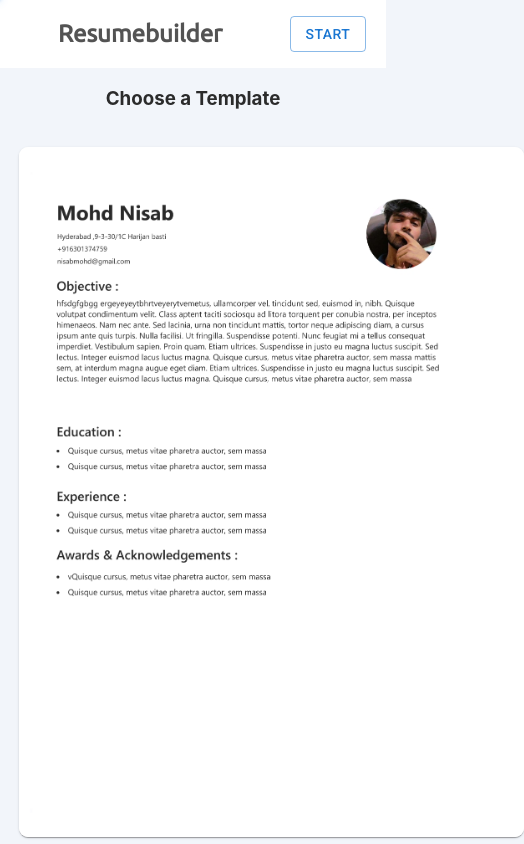
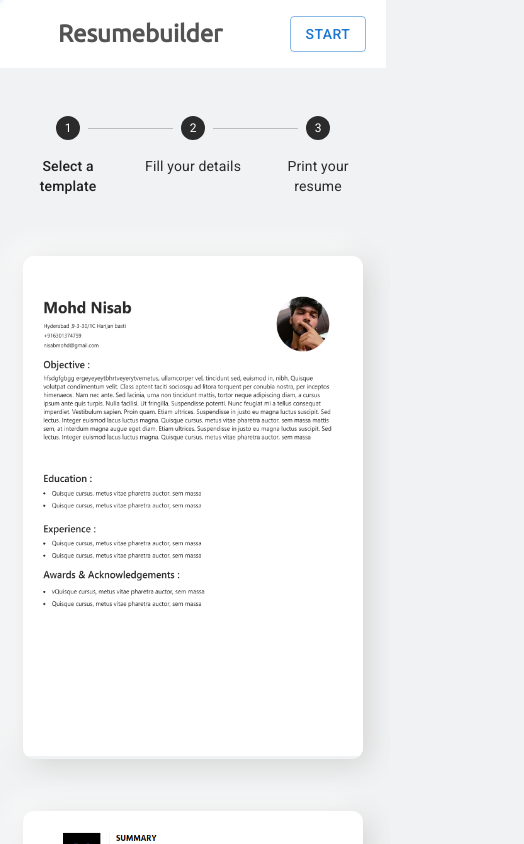
Before and after one commit to nisabmohd/resume99, a React (Create React App) app: page /select in a window 390 px wide. Shown: the top 844 px of the page, 524 px wide, since content can reach past the window. Built offline with nearby package versions, Linux system fonts and the light colour scheme.

Commit message:
lot of changes

```diff
--- a/src/Pages/Edit.js
+++ b/src/Pages/Edit.js
@@ -105,7 +105,7 @@ export const Edit = () => {
       }
       setTimeout(() => {
         navigate("/prev")
-      }, 4200)
+      }, 2200)
     }
   }
   const style = {
@@ -123,13 +123,22 @@ export const Edit = () => {
       )
     }
 
-    <div className="salutations">
+    {/* <div className="salutations">
       <p style={{ fontWeight: 'bold', fontSize: '20px' }}>Welcome <span style={{ fontSize: '40px' }}> 👋</span></p>
-      <h2 style={{ marginBottom: '35px' }}>Start building your new resume</h2>
+      <h2 style={{ marginBottom: '35px' }}></h2>
     </div>
     <Box sx={{ width: '57%', margin: 'auto', marginTop: '19px', marginBottom: '19px', display: 'flex', alignItems: 'left' }}>
       <Stepperc step={step} />
-    </Box>
+    </Box> */}
+
+
+    <div className="salutations">
+                {/* <h2 style={{ marginBottom: '15px',marginTop:'32px' }}>Start building your new resume</h2> */}
+            </div>
+            <Box sx={{ width: '57%', margin: 'auto', marginTop: '29px', marginBottom: '19px', display: 'flex', alignItems: 'left',minWidth:'375px' }}>
+                <Stepperc step={step} />
+            </Box>
+
     {
       loading ? (<Box sx={{ display: 'flex', width: '100%', justifyContent: 'center', marginTop: '79px', flexDirection: 'column' }}>
         <CircularProgress size={65} sx={{ margin: '29px auto' }} />
--- a/src/Pages/Preview.js
+++ b/src/Pages/Preview.js
@@ -17,7 +17,10 @@ export default function Preview() {
     }
     return (
         <div className="rsbody" id="bodyContent">
-            <Box id="hidestepper" sx={{ width: '64%', margin: 'auto', marginTop: '19px', marginBottom: '19px', display: 'flex', alignItems: 'left' }}>
+             <div className="salutations">
+                {/* <h2 style={{ marginBottom: '15px',marginTop:'32px' }}>All Done ...</h2> */}
+            </div>
+            <Box id="hidestepper" sx={{ width: '57%', margin: 'auto', marginTop: '29px', marginBottom: '19px', display: 'flex', alignItems: 'left',minWidth:'375px' }}>
                 <Stepperc step="2" />
             </Box>
             <div className="resume" style={{ position: 'relative', backgroundColor: 'white', height: '1208px', width: '900px', margin: 'auto' }}>
--- a/src/Pages/Select.js
+++ b/src/Pages/Select.js
@@ -1,19 +1,53 @@
 
-import React from 'react'
+import { Box, Button, CircularProgress } from '@mui/material'
+import React, { useState } from 'react'
 import MediaCard from '../components/MediaCard'
+import { Stepperc } from '../components/Stepperc'
 import '../css/Select.css'
 import temp1 from '../images/Template1.jpg'
 import temp2 from '../images/Template2.png'
-import temp3 from '../images/Template3.png'
+import { useNavigate } from 'react-router-dom';
+
+// import temp3 from '../images/Template3.png'
 export default function Select() {
-  return (
-    <div className='selectpage'>
-        <h3>Choose a Template</h3>
-        <div className="resumetemplates">
-        <MediaCard image={temp1}></MediaCard>
-        <MediaCard image={temp2}></MediaCard>
-        <MediaCard image={temp3}></MediaCard>
+    const navigate = useNavigate();
+    const [temp, setTemp] = useState(null)
+    const [loading, setLoading] = useState(false)
+    const [step, setStep] = useState("0")
+    function routeEdit() {
+        setLoading(true)
+        setStep("1")
+        setTimeout(() => {
+            navigate("/edit?template=1")
+          }, 900)
+    }
+    return (
+        <div className='selectpage'>
+
+            <div className="salutations">
+                {/* <h2 style={{ marginBottom: '15px',marginTop:'32px' }}>Choose a Template</h2> */}
+            </div>
+            <Box sx={{ width: '57%', margin: 'auto', marginTop: '29px', marginBottom: '19px', display: 'flex', alignItems: 'left', minWidth: '375px' }}>
+                <Stepperc step={step} />
+            </Box>
+            {
+                loading ? (<Box sx={{ display: 'flex', width: '100%', justifyContent: 'center', marginTop: '79px', flexDirection: 'column' }}>
+                    <CircularProgress size={65} sx={{ margin: '29px auto' }} />
+                    <span style={{ color: 'black', fontFamily: 'Roboto', fontSize: '15px', fontWeight: '500' }}>Hang on ! Redirecting you ...</span>
+                </Box>) :
+                    <> <div className="resumetemplates">
+                            <button id="btn1" style={{ width: 'fit-content', background: 'transparent', border: 'none', outline: 'none', cursor: 'pointer', margin: '22px 19px', borderRadius: '11px', padding: '0' }} onClick={() => { document.getElementById('btn1').style.border = "3px solid rgb(166,192,219)"; setTemp(1) }}><MediaCard image={temp1}></MediaCard></button>
+                            <button style={{ width: 'fit-content', background: 'transparent', border: 'none', outline: 'none', cursor: 'not-allowed' }} onClick={() => { }}><MediaCard image={temp2}></MediaCard></button>
+                            {/* <button style={{ width: 'fit-content', background: 'transparent', border: 'none', outline: 'none', cursor: 'not-allowed' }} onClick={() => { alert('clicked2') }}><MediaCard image={temp3}></MediaCard></button> */}
+                        </div>
+                        <Box sx={{ width: '80%', margin: 'auto', marginTop: '49px', marginBottom: '19px' }}>
+                            {
+                                temp ? <Button onClick={(e) => { e.preventDefault(); routeEdit() }} variant="outlined">Next </Button> : <Button disabled variant="outlined">Next </Button>
+                            }
+
+                        </Box>
+                    </>
+            }
         </div>
-    </div>
-  )
+    )
 }
--- a/src/components/MediaCard.js
+++ b/src/components/MediaCard.js
@@ -1,24 +1,10 @@
 import * as React from 'react';
-import Card from '@mui/material/Card';
-import CardActions from '@mui/material/CardActions';
-import CardContent from '@mui/material/CardContent';
-import CardMedia from '@mui/material/CardMedia';
-import Button from '@mui/material/Button';
-import Typography from '@mui/material/Typography';
-
+import '../css/Select.css'
 export default function MediaCard(props) {
   return (
-    <Card sx={{ width: 505,margin:'19px 19px',borderRadius:'9px' }}>
-      <CardMedia
-        component="img"
-        width="inherit"
-        height="690"
-        image={props.image}
-        alt="img"
-      />
-      {/* <CardActions>
-        <Button size="small" sx={{margin:'auto'}}>Get Started with this template</Button>
-      </CardActions> */}
-    </Card>
+
+      <div className='card' >
+       <img className='tempimg' src={props.image} alt="img" />
+      </div>
   );
 }
--- a/src/components/Previewone.js
+++ b/src/components/Previewone.js
@@ -2,9 +2,7 @@ import React from 'react'
 import previmg from '../images/res.jpg'
 import '../css/Prevone.css'
 import Button from '@mui/material/Button';
-
 import { Link } from "react-router-dom";
-
 export default function Previewone() {
     return (
         <div className='Previewone'>
--- a/src/css/Middle.css
+++ b/src/css/Middle.css
@@ -22,7 +22,7 @@
 }
 .middlesec{
     font-family: 'Ubuntu', sans-serif;
-    background-color: rgb(242,245,250);
+    /* background-color: rgb(255, 255, 255); */
     width: 100%;
     color:rgb(83, 83, 83) ;
 
--- a/src/css/Navbar.css
+++ b/src/css/Navbar.css
@@ -1,6 +1,6 @@
 @import url('https://fonts.googleapis.com/css2?family=Ubuntu&display=swap');
 .navbar{
-    background-color: white;
+    background-color: rgb(255, 255, 255);
     width:100%;
     display:flex;
     flex-direction: row;
--- a/src/css/Prevone.css
+++ b/src/css/Prevone.css
@@ -1,17 +1,17 @@
 @import url('https://fonts.googleapis.com/css2?family=Ubuntu&display=swap');
 
 .Previewone{
-    background-color: rgb(242,245,250);
+    /* background-color: rgb(255, 255, 255); */
     overflow: hidden;
     color:rgb(83, 83, 83) ;
     font-family: 'Ubuntu', sans-serif;
 }
 .Previewone img{
-    width: 699px;
+    width: 749px;
     user-select: none;
     cursor: default;
-    border-radius: 10px;
-    margin: 59px 0;
+    border-radius: 14px;
+    margin: 29px 0;
     background: #e0e0e0;
 box-shadow:  9px 9px 28px #aaaaaa,
              -9px -9px 28px #ffffff;
--- a/src/css/Select.css
+++ b/src/css/Select.css
@@ -3,3 +3,28 @@
     flex-direction: column;
     justify-content: center;
 }
+.resumetemplates{
+    display:flex;
+    flex-direction: row;
+    justify-content: center;
+    gap: 29px;
+    flex-wrap: wrap;
+}
+.tempimg{
+    width: 510px;
+    height: 720px;
+}
+@media screen and (max-width:570px){
+    .tempimg{
+        width:340px;
+        height: 500px;
+    }
+}
+.card{
+    width: fit-content;
+border-radius: 11px;
+overflow: hidden;
+box-shadow:  6px 6px 28px #d3d3d3,
+             -9px -9px 28px #ffffff;
+
+}
--- a/src/index.css
+++ b/src/index.css
@@ -7,8 +7,8 @@ body {
     sans-serif;
   -webkit-font-smoothing: antialiased;
   -moz-osx-font-smoothing: grayscale;
-  color:rgb(43, 43, 43) ;
-  background-color: rgb(242,245,250);
+  color:rgb(63, 63, 63) ;
+  background-color: rgb(241, 242, 243);
 
 
 }
```
Also changed, not shown: src/images/Template1.jpg.
